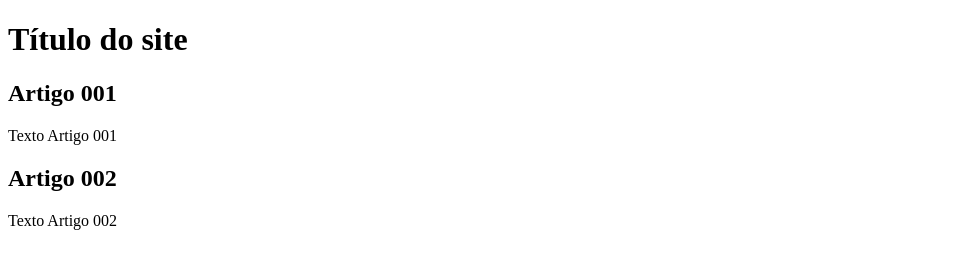
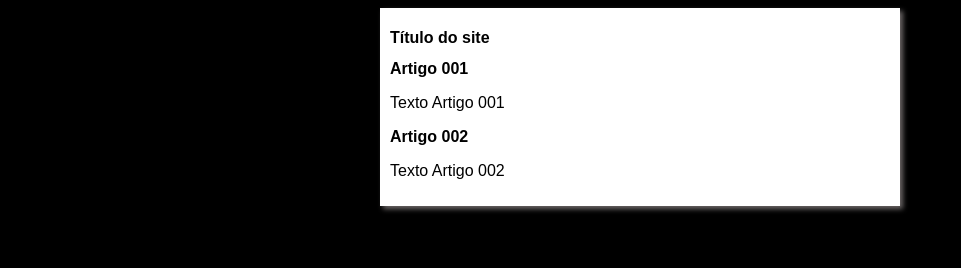
Before and after one commit to Will-767/projeto-site, a plain HTML site: page index.html in a window 1280 px wide. Shown: the whole page, without its empty margins (0-961 px from the left). Drawn offline with Linux system fonts and the light colour scheme.

Commit message:
iniciei o design

```diff
--- /dev/null
+++ b/estilos/style.css
@@ -0,0 +1,17 @@
+* {
+    font-family: Arial, Helvetica, sans-serif;
+    font-size: 16px;
+}
+
+body {
+    background-color: black;
+}
+
+main {
+    background-color: white;
+    width: 500px;
+    margin: auto;
+    padding: 10px;
+    box-shadow: 3px 3px 5px rgb(109, 104, 104);
+
+}
--- a/index.html
+++ b/index.html
@@ -4,6 +4,7 @@
     <meta charset="UTF-8">
     <meta http-equiv="X-UA-Compatible" content="IE=edge">
     <meta name="viewport" content="width=device-width, initial-scale=1.0">
+    <link rel="stylesheet" href="estilos/style.css">
     <title>Título do site</title>
 </head>
 <body>
```
